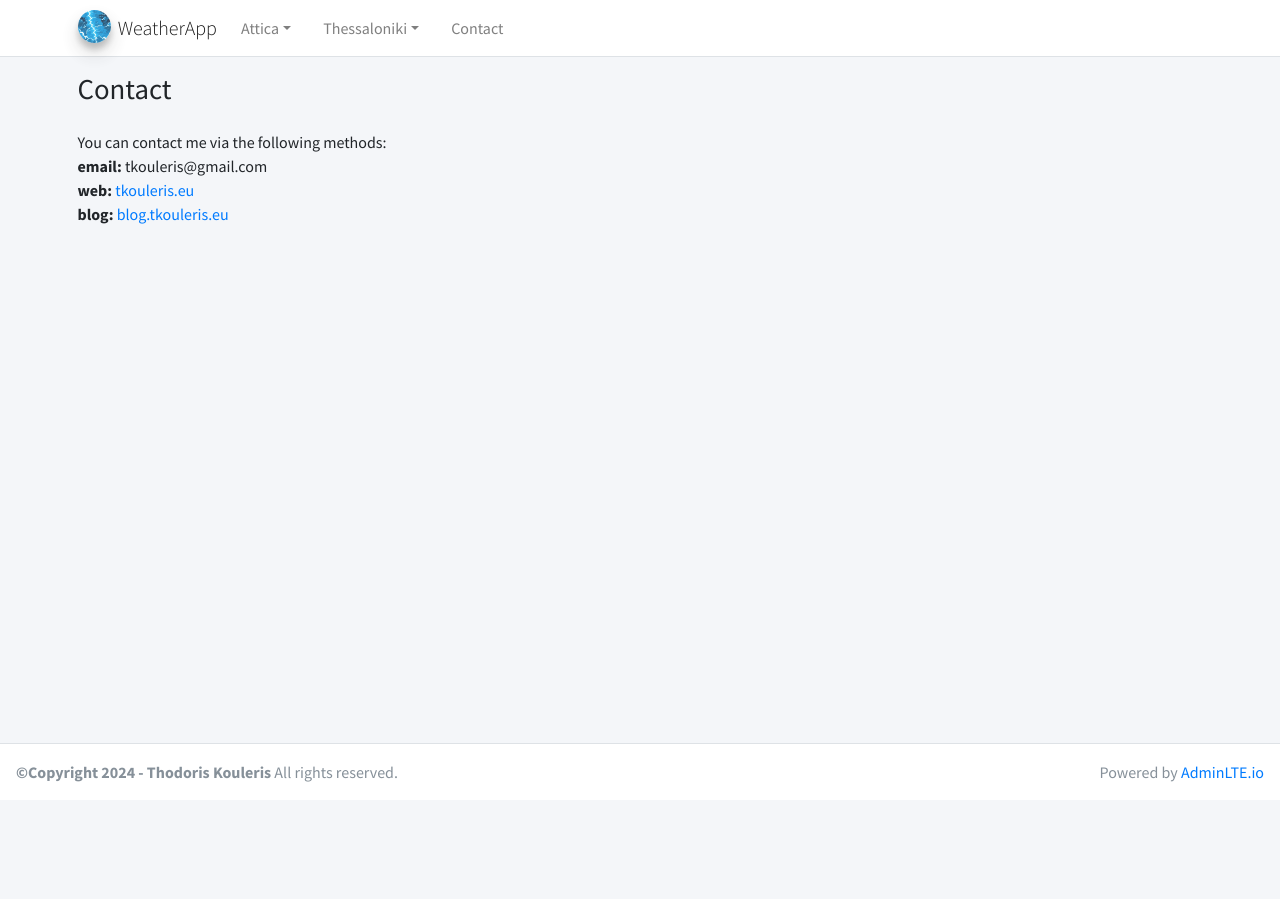
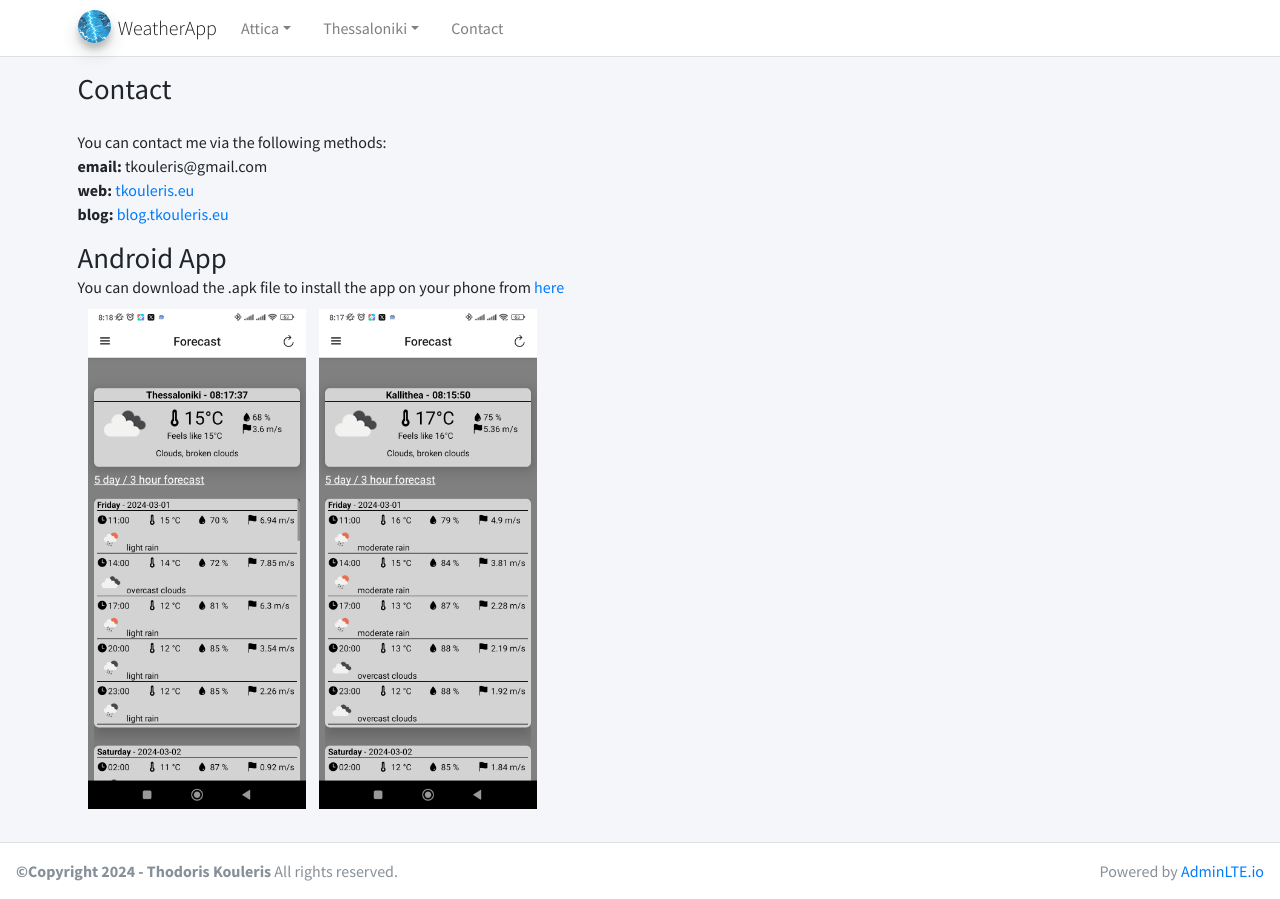
Before and after one commit to tkouleris/weatherpy, a Flask app: page /contact in a window 1280 px wide. Before the commit the page ends 800 px from the top, so only its background shows below. Run offline with Flask 3, Linux system fonts and the light colour scheme; some libraries are stand-ins or nearby versions.

Commit message:
feature: andoid apk

```diff
--- a/templates/contact.html
+++ b/templates/contact.html
@@ -38,5 +38,22 @@
             </div><!-- /.container-fluid -->
         </div>
         <!-- /.content -->
+
+                <div class="content-header">
+            <div class="container">
+                <div class="row mb-2">
+                    <div class="col-sm-6">
+                        <h1 class="m-0">Android App</h1>
+                    </div><!-- /.col -->
+                    <div class="col-sm-12">
+                        You can download the .apk file to install the app on your phone from <a href="https://drive.google.com/file/d/181NUMECk5tEgMd3UCVX_gu79h6-x3Yju/view?usp=drive_link">here</a>
+                    </div>
+                    <div class="col-sm-12">
+                        <img src="{{ url_for('static', filename='dist/img/android/image_1.jpg') }}" alt="Android App" style="height: 500px;margin:10px;">
+                        <img src="{{ url_for('static', filename='dist/img/android/image_2.jpg') }}" alt="Android App" style="height: 500px;">
+                    </div><!-- /.col -->
+                </div><!-- /.row -->
+            </div><!-- /.container-fluid -->
+        </div>
     </div>
 {% endblock %}
```
Also changed, not shown: static/dist/img/android/image_1.jpg (added), static/dist/img/android/image_2.jpg (added).
